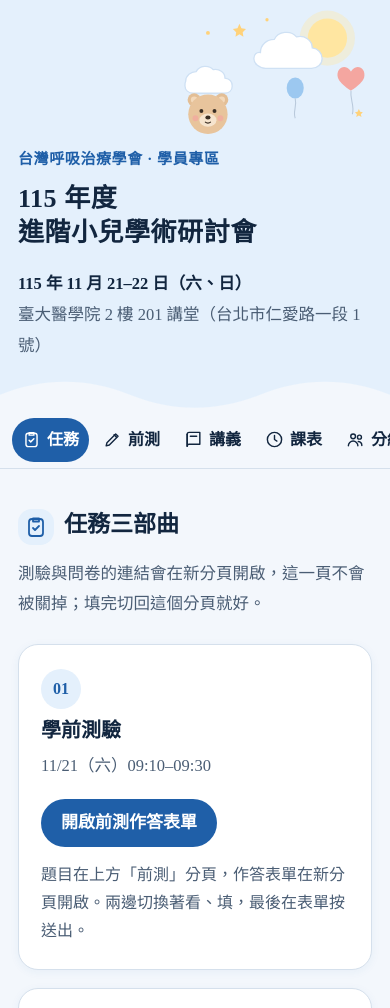
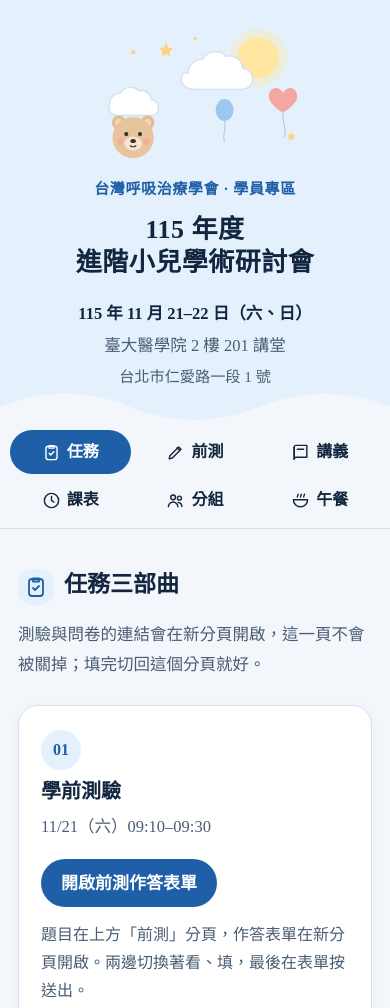
Before and after one commit to 0910211-Tina/pedi-symposium-115, a plain HTML site: page index.html in a window 390 px wide. Shown: the top 1008 px of the page. Drawn offline with Linux system fonts and the light colour scheme.

Commit message:
版面修正：電腦版加寬並改多欄，手機版頁首置中、地址分行、分頁按鈕改兩排
Co-Authored-By: Claude Opus 5.5 <noreply@anthropic.com>
Claude-Session: https://claude.ai/code/session_01MRDE8KaYWatkEFiyQKHgfq

```diff
--- a/index.html
+++ b/index.html
@@ -698,13 +698,14 @@ html, body { overflow-x: clip; }
 body { margin: 0; background: var(--paper); color: var(--ink); font-family: var(--font); font-size: 17px; line-height: 1.75; -webkit-text-size-adjust: 100%; }
 a { color: var(--accent); }
 :focus-visible { outline: 3px solid var(--accent); outline-offset: 2px; border-radius: 6px; }
-.wrap { max-width: 760px; margin: 0 auto; padding: 0 18px; }
+.wrap { max-width: 1120px; margin: 0 auto; padding: 0 24px; }
 
 /* header */
 header.hero { position: relative; background: var(--sky); padding-top: 34px; overflow: hidden; }
-.hero-in { display: grid; grid-template-columns: minmax(0, 1fr) 280px; align-items: center; gap: 16px; padding-bottom: 18px; }
+.hero-in { display: grid; grid-template-columns: minmax(0, 1fr) 340px; align-items: center; gap: 32px; padding-bottom: 18px; }
 .hero-art { width: 100%; height: auto; display: block; }
 .hero h1 .t2 { white-space: nowrap; }
+.hero .meta .addr { font-size: .92em; }
 .kicker { margin: 0 0 10px; color: var(--accent); font-weight: 700; font-size: 15px; letter-spacing: .04em; }
 .wave { display: block; width: 100%; height: 40px; margin-top: -8px; }
 .hero h1 { font-size: clamp(26px, 6.4vw, 38px); line-height: 1.3; margin: 0 0 18px; letter-spacing: .02em; }
@@ -718,7 +719,7 @@ header.hero { position: relative; background: var(--sky); padding-top: 34px; ove
 .hero .meta strong { color: var(--ink); font-weight: 700; }
 
 nav.jump { position: sticky; top: 0; z-index: 20; background: rgba(243,247,252,.94); backdrop-filter: blur(6px); border-bottom: 1px solid var(--line); }
-nav.jump ul { display: flex; gap: 4px; list-style: none; margin: 0 auto; padding: 6px 12px; max-width: 760px; overflow-x: auto; scrollbar-width: none; }
+nav.jump ul { display: flex; gap: 4px; list-style: none; margin: 0 auto; padding: 8px 18px; max-width: 1120px; overflow-x: auto; scrollbar-width: none; }
 nav.jump li { flex: none; }
 nav.jump a { display: flex; align-items: center; justify-content: center; gap: 6px; min-height: 44px; padding: 0 14px; border-radius: 999px; text-decoration: none; color: var(--ink); font-weight: 700; font-size: 16px; }
 nav.jump a .ico { width: 19px; height: 19px; }
@@ -825,21 +826,33 @@ h2 { font-size: 26px; margin: 0 0 14px; }
 .rules li + li { margin-top: 6px; }
 footer { padding: 26px 0 120px; color: var(--muted); font-size: 15px; }
 
+@media (min-width: 980px) {
+  .tasks { grid-template-columns: repeat(3, minmax(0, 1fr)); align-items: stretch; }
+  .task { grid-template-columns: minmax(0, 1fr); align-content: start; }
+  .task .num { grid-row: auto; margin-bottom: 8px; }
+  .quiz { grid-template-columns: repeat(2, minmax(0, 1fr)); }
+  .food { grid-template-columns: repeat(2, minmax(0, 1fr)); }
+  .groups { grid-template-columns: repeat(3, minmax(0, 1fr)); }
+  .mapbox { height: 520px; }
+  .hero h1 { font-size: 44px; }
+}
 @media (max-width: 600px) {
   body { font-size: 16.5px; }
   .sched li { grid-template-columns: minmax(0, 1fr); }
   .sched li.lunch { margin: 0 -18px; }
   .task { grid-template-columns: minmax(0, 1fr); }
   .task .num { grid-row: auto; width: 40px; height: 40px; font-size: 16px; }
-  .hero-in { grid-template-columns: minmax(0, 1fr); gap: 0; }
-  .hero-art { order: -1; width: 210px; margin: -14px 0 4px auto; }
-  header.hero { padding-top: 18px; }
+  .wrap { padding: 0 18px; }
+  .hero-in { grid-template-columns: minmax(0, 1fr); gap: 0; text-align: center; }
+  .hero-art { order: -1; width: 220px; margin: 0 auto 10px; }
+  header.hero { padding-top: 22px; }
+  nav.jump ul { display: grid; grid-template-columns: repeat(3, minmax(0, 1fr)); gap: 4px; padding: 6px 10px; overflow: visible; }
+  nav.jump a { padding: 0 6px; }
   .h-ico { width: 36px; height: 36px; margin-right: 10px; vertical-align: -7px; }
   h2 { font-size: 23px; }
   .rot thead { display: none; }
   .rot tr { display: block; border-top: 1px solid var(--line); padding: 8px 0; }
   .rot td { display: block; border: 0; padding: 2px 0; }
-  nav.jump a { padding: 0 10px; }
 }
 @media (prefers-reduced-motion: reduce) {
   .btn, .pin circle { transition: none; }
@@ -1499,7 +1512,7 @@ $("#food-list").addEventListener("click", e => { const b = e.target.closest("[da
 function renderStatic() {
   document.title = `${EVENT.title}｜學員專區`;
   $("#ev-title").innerHTML = `<span class="t1">${esc(EVENT.titleLines[0])}</span><br><span class="t2">${esc(EVENT.titleLines[1])}</span>`;
-  $("#ev-meta").innerHTML = `<strong>${esc(EVENT.dates)}</strong><br>${esc(EVENT.place)}（${esc(EVENT.address)}）`;
+  $("#ev-meta").innerHTML = `<strong>${esc(EVENT.dates)}</strong><br>${esc(EVENT.place)}<br><span class="addr">${esc(EVENT.address)}</span>`;
   $("#rule-list").innerHTML = RULES.map(r => `<li>${esc(r)}</li>`).join("");
   $("#handout-body").innerHTML = linkOK(LINKS.handout.url)
     ? `<a class="btn primary" href="${esc(LINKS.handout.url)}" target="_blank" rel="noopener">${esc(LINKS.handout.label)}</a>`
```
